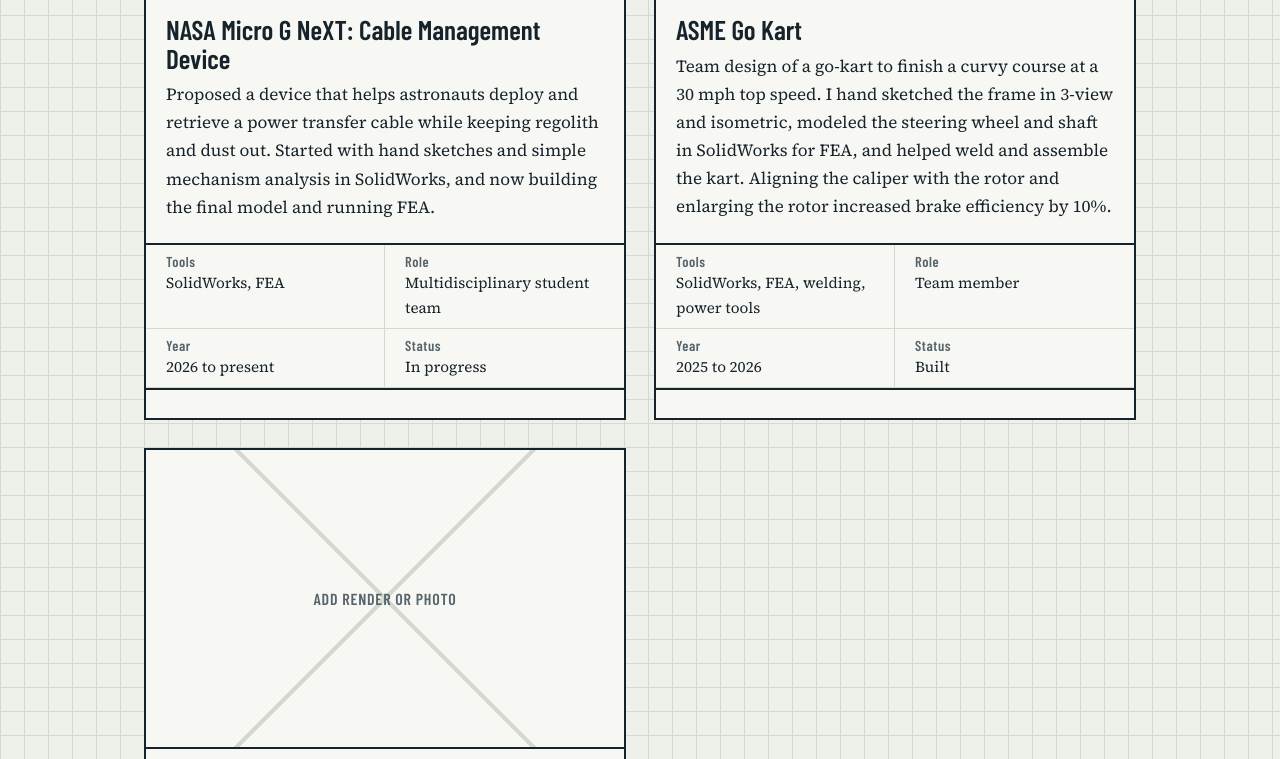
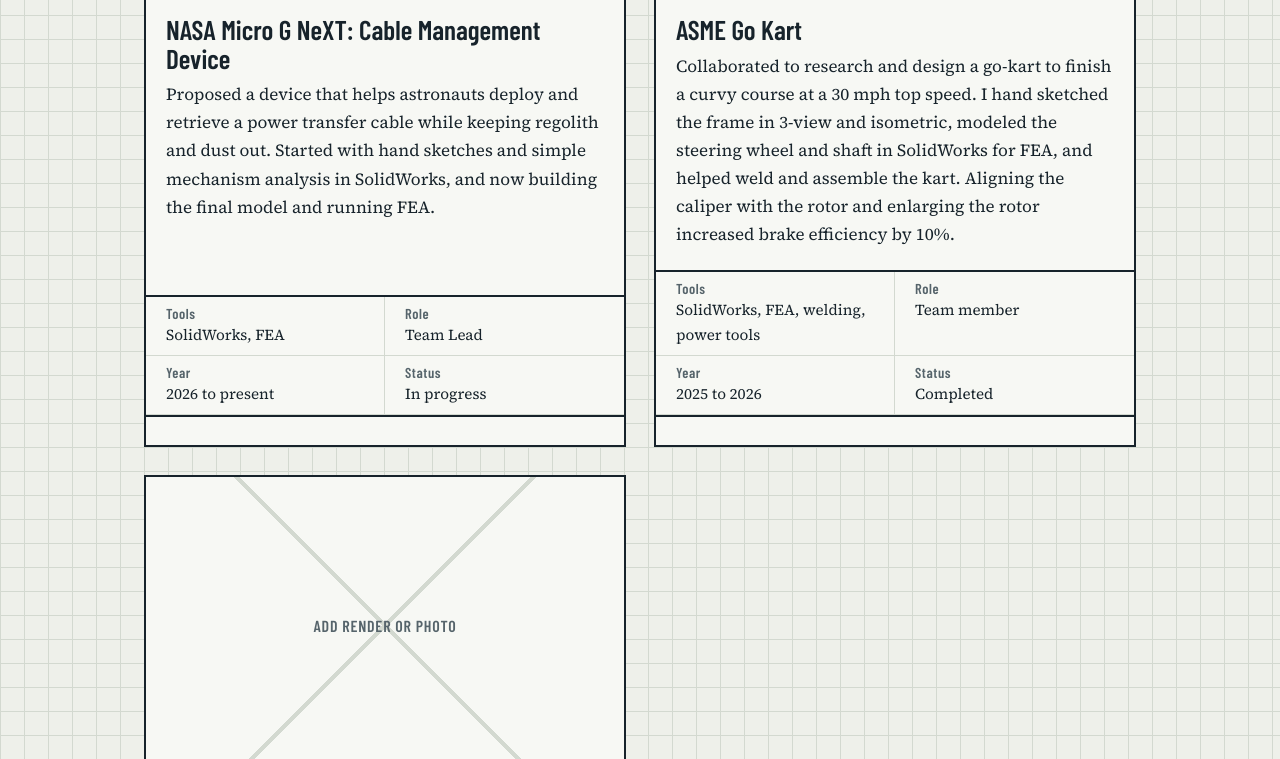
Before and after one commit to masonmnguyen-meche/Mason-Nguyen-MechE-Portfolio, a plain HTML site: page index.html in a window 1280 px wide. Shown: the part 993-1752 px from the top of the page. Drawn offline with nearby package versions, Linux system fonts and the light colour scheme.

Commit message:
Update index.html

```diff
--- a/index.html
+++ b/index.html
@@ -134,7 +134,6 @@
   lead: "Looking for internships and co-ops in power generation, heat exchangers, and rotating equipment.",
   dimension: "MECHANICAL ENGINEERING PORTFOLIO  |  TEXAS A&M  |  CLASS OF 2029",
   email: "masonmnguyen@tamu.edu",
-  github: "https://masonmnguyen-meche.github.io",   // replace with your GitHub profile link
   linkedin: "https://www.linkedin.com/in/mason-nguyen12/",                                 // add your LinkedIn link, or leave empty to hide
   resume: "Mason_Nguyen_Resume.pdf",            // upload this file next to index.html
   contactText: "Email is the fastest way to reach me."
@@ -146,7 +145,7 @@
     summary: "Proposed a device that helps astronauts deploy and retrieve a power transfer cable while keeping regolith and dust out. Started with hand sketches and simple mechanism analysis in SolidWorks, and now building the final model and running FEA.",
     image: "",
     tools: "SolidWorks, FEA",
-    role: "Multidisciplinary student team",
+    role: "Team Lead",
     year: "2026 to present",
     status: "In progress",
     repo: "",
@@ -154,12 +153,12 @@
   },
   {
     title: "ASME Go Kart",
-    summary: "Team design of a go-kart to finish a curvy course at a 30 mph top speed. I hand sketched the frame in 3-view and isometric, modeled the steering wheel and shaft in SolidWorks for FEA, and helped weld and assemble the kart. Aligning the caliper with the rotor and enlarging the rotor increased brake efficiency by 10%.",
+    summary: "Collaborated to research and design a go-kart to finish a curvy course at a 30 mph top speed. I hand sketched the frame in 3-view and isometric, modeled the steering wheel and shaft in SolidWorks for FEA, and helped weld and assemble the kart. Aligning the caliper with the rotor and enlarging the rotor increased brake efficiency by 10%.",
     image: "",
     tools: "SolidWorks, FEA, welding, power tools",
     role: "Team member",
     year: "2025 to 2026",
-    status: "Built",
+    status: "Completed",
     repo: "",
     report: ""
   },
@@ -170,7 +169,7 @@
     tools: "Hand sketching, soldering, salvaged materials",
     role: "Designer and builder",
     year: "2025",
-    status: "Built",
+    status: "Completed",
     repo: "",
     report: ""
   }
```
